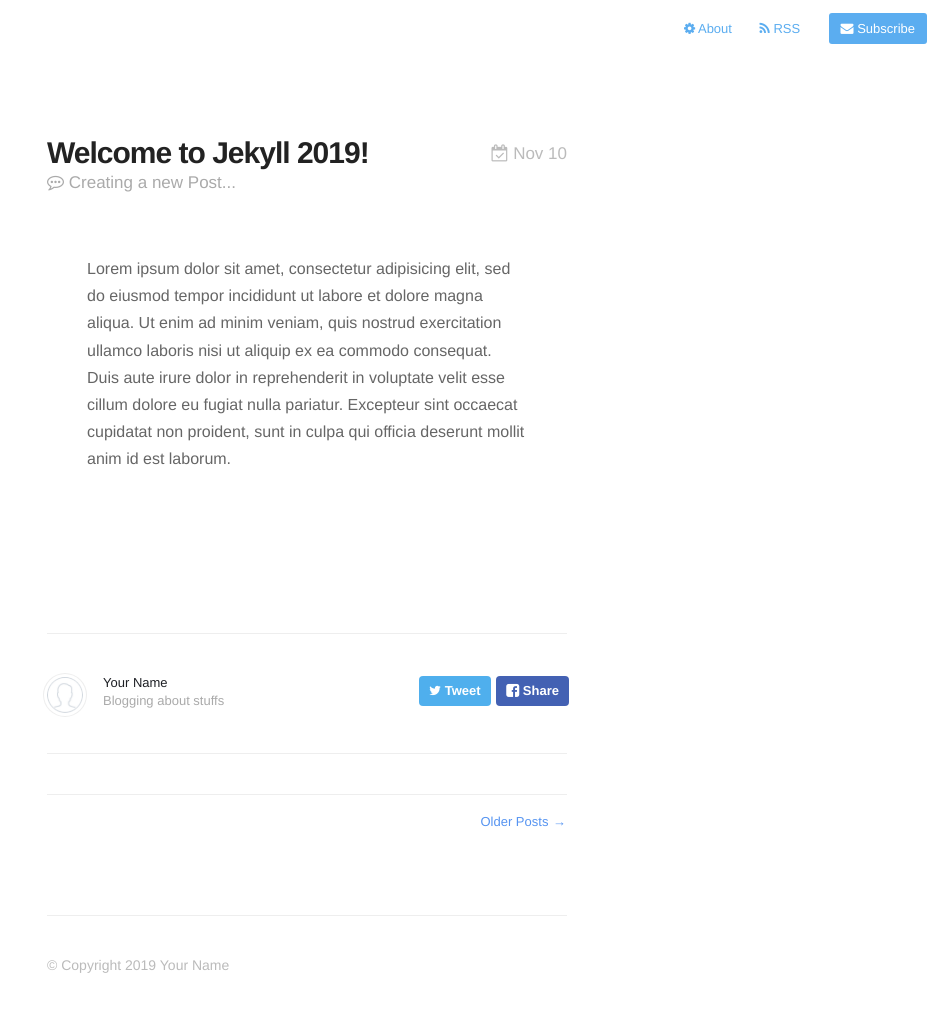
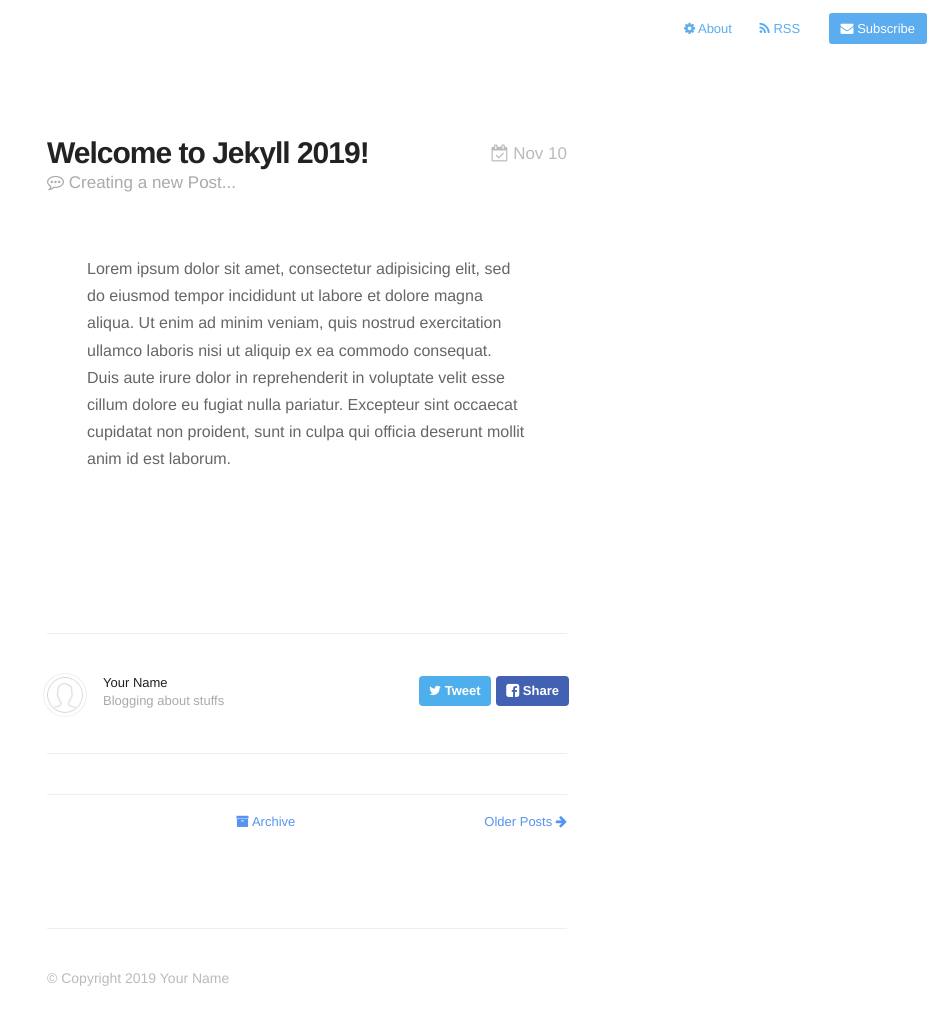
Before and after one commit to jarocmarisec/jarocmarisec-tests, a Jekyll site: the page built from index.html, in a window 1280 px wide. Shown: the whole page, without its empty margins (333-1280 px from the left). Built offline with Jekyll 4.4.1, drawn with Linux system fonts in a browser that asks for light colours; nearby versions of some CDN libraries; the list of posts is cut into pages by our own code.

Commit message:
Including Archive feature

```diff
--- a/_includes/pagination.html
+++ b/_includes/pagination.html
@@ -5,19 +5,22 @@
         <span class="prev">
             {% if paginator.previous_page == 1 %}
                 <a href="{{ "/" | relative_url  }}" title="Previous Page">
-                    <span class="arrow">←</span> Newer Posts
+                    <i class="fa fa-arrow-left"></i> Newer Posts
                 </a>
             {% else %}
                 <a href="{{ "/" | relative_url  }}page{{ paginator.previous_page }}/">
-                    <span class="arrow">←</span> Newer Posts
+                    <i class="fa fa-arrow-left"></i> Newer Posts
                 </a>
             {% endif %}
         </span>
     {% endif %}
+
+    <a href="#"><i class="fa fa-archive"></i> Archive </a>
+
     {% if paginator.next_page %}
         <span class="next">
             <a href="{{ "/" | relative_url  }}page{{ paginator.next_page }}/">
-                Older Posts <span class="arrow">→</span>
+                Older Posts <i class="fa fa-arrow-right"></i>
             </a>
         </span>
     {% endif %}
```
